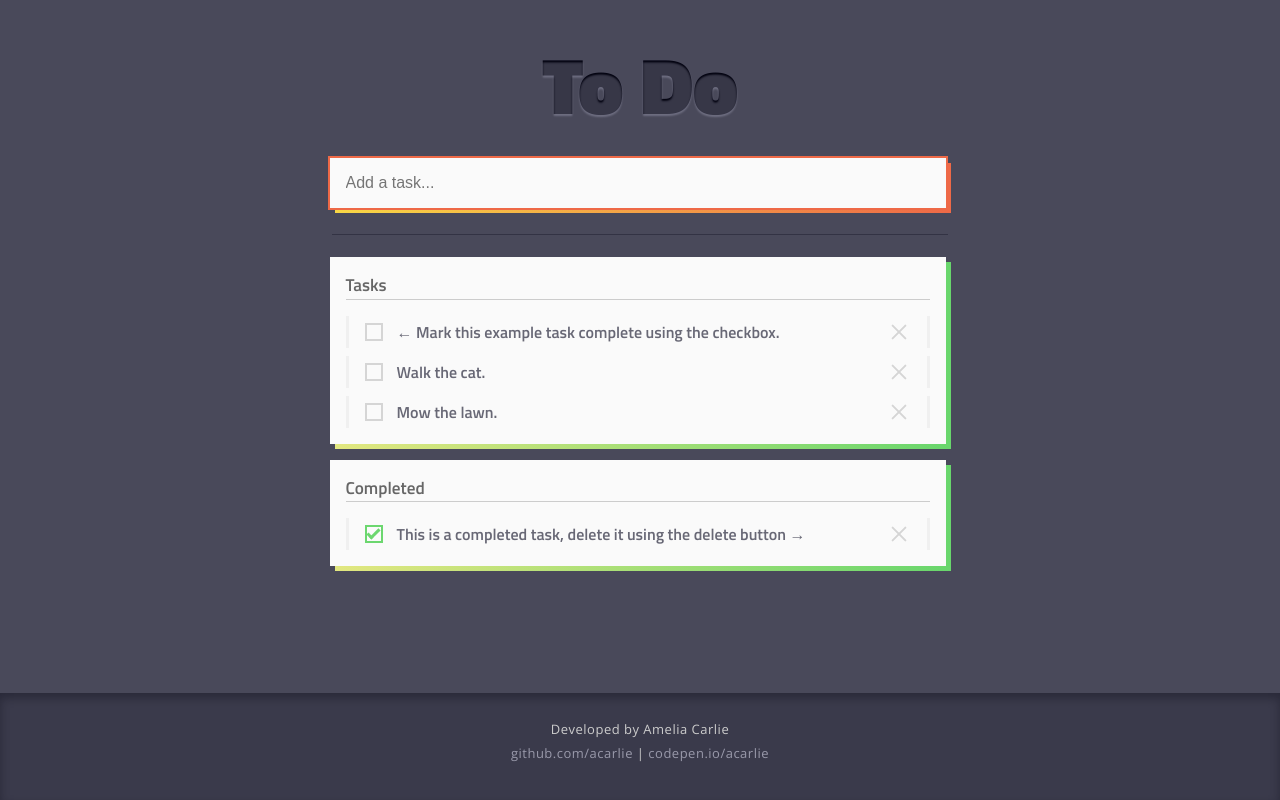
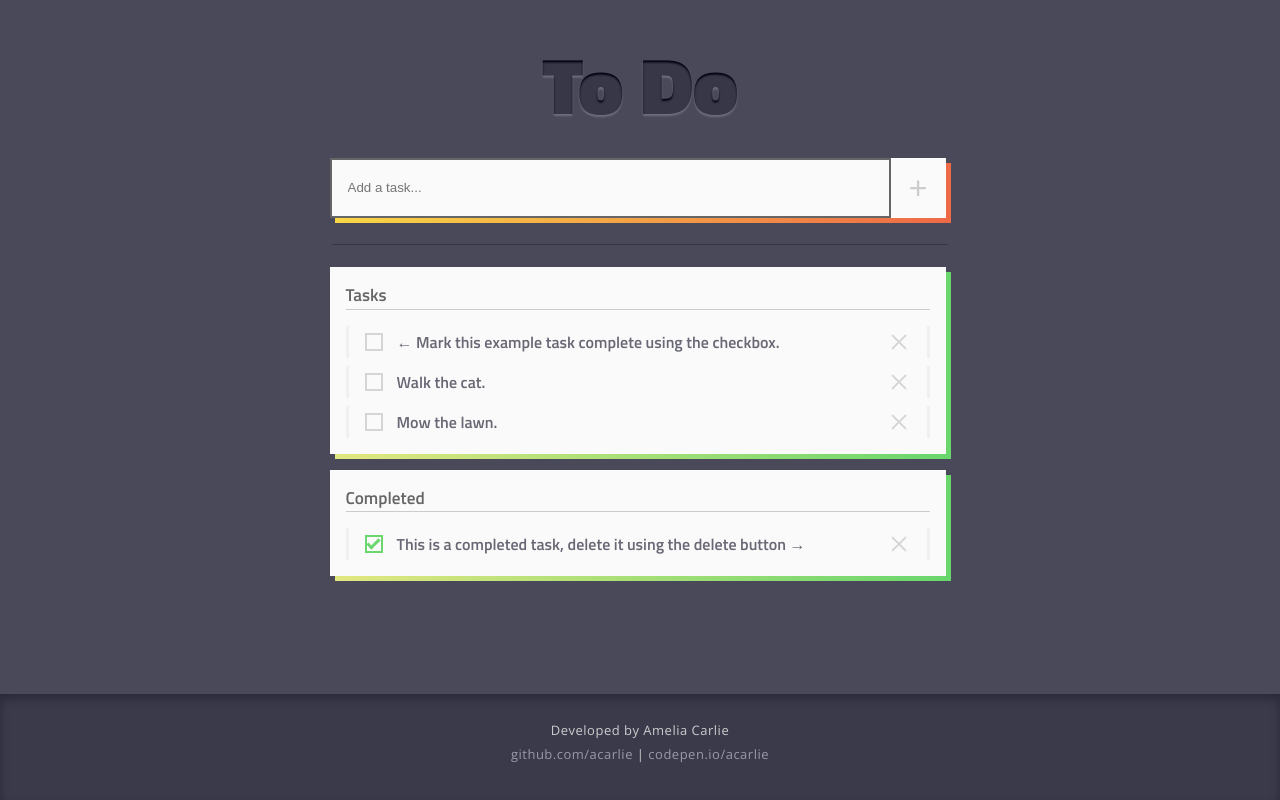
Before and after one commit to acarlie/angular_to_do, an Angular app: page / in a window 1280 px wide. Built offline with nearby package versions, Linux system fonts and the light colour scheme.

Commit message:
update(form): moved submit button out of sr-only span

```diff
--- a/src/app/app.component.html
+++ b/src/app/app.component.html
@@ -3,11 +3,11 @@
   <main class='main'>
     <app-header title='To Do'>
       <app-container [padding]='false' ariaLabel="Add a task">
-        <form (ngSubmit)="addToDo()" #taskForm="ngForm" aria-label="Add a task">
+        <form autocomplete="off" class="form" (ngSubmit)="addToDo()" #taskForm="ngForm" aria-label="Add a task">
           <label class="sr-only" for="task">Task name</label>
-          <input class='input-text--add' type="text" placeholder='Add a task...' autofocus=''
-            [(ngModel)]="newToDo.title" name="task" #task="ngModel" id="task">
-          <input class="sr-only" type="submit" value="Add task" />
+          <input class='form__input' type="text" placeholder='Add a task...' autofocus='' [(ngModel)]="newToDo.title"
+            name="task" #task="ngModel" id="task">
+          <input class="form__submit" type="submit" value="+" aria-label="Add task" />
         </form>
       </app-container>
     </app-header>
--- a/src/app/app.component.scss
+++ b/src/app/app.component.scss
@@ -1,31 +1,31 @@
 @import './../assets/scss/variables';
 @import './../assets/scss/mixins';
 
-.wrapper{
+.wrapper {
   display: flex;
   flex-direction: column;
   min-height: 100vh;
 }
 
-.main{
+.main {
   flex: 9;
   padding: $spacing-xl;
 }
 
 .sr-only {
-    position:absolute;
-    left:-10000px;
-    top:auto;
-    width:1px;
-    height:1px;
-    overflow:hidden;
+  position: absolute;
+  left: -10000px;
+  top: auto;
+  width: 1px;
+  height: 1px;
+  overflow: hidden;
 }
 
-.footer{
+.footer {
   flex: 1;
   justify-self: flex-end;
   padding: $spacing-xl;
-    box-shadow: 0px 5px 10px rgba(0,0,14,.3) inset;
+  box-shadow: 0px 5px 10px rgba(0, 0, 14, .3) inset;
   background-color: rgb(58, 58, 75);
   color: $color-neutral;
   text-align: center;
@@ -33,151 +33,54 @@
   line-height: $spacing-xl;
   letter-spacing: .5px;
 
-    &__link{
+  &__link {
     text-decoration: none;
-        &:link, &:visited, &:active{
+
+    &:link,
+    &:visited,
+    &:active {
       color: #99a;
     }
 
-        &:hover{
+    &:hover {
       color: #bbc;
     }
   }
 
 }
 
-.input{
-    &-text{
-        @include box;
+.form {
   font-size: $text-body;
   width: 100%;
+  display: flex;
 
-        &--add{
-            @extend .input-text;
+  &__input {
+    padding: $spacing-lg;
+    background-color: $color-white;
+    border: 2px solid $color-white;
+    width: 100%;
+
     &:focus {
-                box-shadow: 0 0 0 2px $color-secondary;
+      border: 2px solid $color-neutral-dk;
+    }
+  }
+
+  &__submit {
+    padding: $spacing-lg;
+    background-color: $color-white;
+    border: 2px solid $color-white;
+    font-size: 2rem;
+    line-height: 1.5rem;
+    color: $color-neutral;
+    transition: color .5s;
+
+    &:hover {
+      color: $color-neutral-dk;
+    }
+
+    &:focus {
+      border: 2px solid $color-neutral-dk;
+      color: $color-neutral-dk;
     }
   }
 }
-
-    &-check{
-
-        &__container{
-            user-select: none;
-            position: relative;
-            height: $text-body;
-        }
-
-        &__check{
-            opacity: 0;
-            background: red;
-            z-index: 5;
-            position: relative;
-            cursor: pointer;
-
-            &:focus + .input-check__custom, &:hover + .input-check__custom{
-                border: 2px solid $color-primary;
-            }
-
-            &:checked + .input-check__custom::after{
-                display: block;
-            }
-
-        }
-
-        &__custom{
-            display: inline-block;
-            position: absolute;
-            top: 0;
-            left: 0;
-            height: $text-body;
-            width: $text-body;
-            background-color: transparent;
-            border: 2px solid $color-neutral;
-            transition: border .5s;
-
-            &::after{
-                display: none;
-                position: absolute;
-                content: '';
-                left: 4px;
-                top: 0px;
-                width: 5px;
-                height: 10px;
-                border: solid $color-primary;
-                border-width: 0 2px 2px 0;
-                -webkit-transform: rotate(45deg);
-                -ms-transform: rotate(45deg);
-                transform: rotate(45deg);
-            }
-
-            &-checked{
-                @extend .input-check__custom;
-            }
-        }
-    }
-}
-
-.todo{
-    width: 100%;
-    margin-top: $spacing-lg;
-
-    &__item{
-        cursor: pointer;
-        opacity: .8;
-        margin-top: $spacing;
-        display: flex;
-        align-items: center;
-        transition: all .5s;
-        border-left: 3px solid $color-neutral-lt;
-        border-right: 3px solid $color-neutral-lt;
-        padding: $spacing-sm $spacing-lg;
-
-        &:focus, &:focus-within, &:hover{
-            outline: none;
-            opacity: 1;
-            border-left: 3px solid $color-neutral;
-            border-right: 3px solid $color-neutral;
-        }
-    }
-
-    &__text{
-        cursor: pointer;
-        width: 100%;
-        font-family: $font-headings;
-        padding: 0 $spacing-sm;
-    }
-
-    &__delete{
-        align-self: center;
-        position: relative;
-        padding: $spacing;
-
-        &::before, &::after{
-            content: ' ';
-            transition: background-color .5s;
-            position: absolute;
-            top: -1px;
-            left: 48%;
-            width: 2px;
-            height: 100%;
-            border-radius: 2px;
-            background-color: $color-neutral;
-        }
-
-        &::before{
-            transform: rotate(-45deg);
-        }
-
-        &::after{
-            transform: rotate(45deg);
-        }
-
-        &:hover::before,
-        &:hover::after,
-        &:focus::before,
-        &:focus::after{
-            background-color: $color-secondary
-        }
-    }
-}
--- a/src/app/app.component.ts
+++ b/src/app/app.component.ts
@@ -21,10 +21,6 @@ export class AppComponent {
     this.toDoDataService.addToDo(this.newToDo);
     this.notification = `${this.newToDo.title} added to task list`;
     this.newToDo = new ToDo();
-  }
-
-  onSubmit(value) {
-    console.log(this.newToDo);
   }
 
   toggleComplete(todo) {
--- a/src/app/to-do-item/to-do-item.component.html
+++ b/src/app/to-do-item/to-do-item.component.html
@@ -1,10 +1,11 @@
 <li class="todo__item">
-    <button class='input-check__container' (click)="toggleToDo(todo)" aria-label="Mark task complete" attr.aria-describedby="{{id}}">
-      <span class="input-check__check {{isComplete ? 'input-check__check--compete': ''}}"></span>
-      <span [class.input-check__custom]='!isComplete' [class.input-check__custom-checked]='isComplete'></span>
-    </button>
-    <span id="{{id}}" class="todo__text">{{todo.title}}</span>
-    <button class="todo__delete" (click)='deleteToDo(todo)' aria-label="Delete task" attr.aria-describedby="{{id}}">
-      <span class="todo__delete-inner"></span>
-    </button>
+  <button class='button-complete' (click)="toggleToDo(todo)" aria-label="Mark task complete"
+    attr.aria-describedby="{{id}}">
+    <span class="button-complete__check {{isComplete ? 'input-check__check--compete': ''}}"></span>
+    <span [class.button-complete__custom]='!isComplete' [class.button-complete__custom--checked]='isComplete'></span>
+  </button>
+  <span id="{{id}}" class="todo__text">{{todo.title}}</span>
+  <button class="button-delete" (click)='deleteToDo(todo)' aria-label="Delete task" attr.aria-describedby="{{id}}">
+    <span class="button-delete__inner"></span>
+  </button>
 </li>
--- a/src/app/to-do-item/to-do-item.component.scss
+++ b/src/app/to-do-item/to-do-item.component.scss
@@ -1,12 +1,46 @@
 @import './../../assets/scss/variables';
 @import './../../assets/scss/mixins';
 
-$focus: 0 0 0 2px #666;
+$focus: 0 0 0 2px $color-neutral-dk;
 
-.input{
-    &-check{
+.todo {
+  width: 100%;
+  margin-top: $spacing-lg;
 
-        &__container{
+  &__item {
+    opacity: .8;
+    margin-top: $spacing;
+    display: flex;
+    align-items: center;
+    transition: all .5s;
+    border-left: 3px solid $color-neutral-lt;
+    border-right: 3px solid $color-neutral-lt;
+    padding: $spacing-sm $spacing-lg;
+
+    &:focus,
+    &:focus-within,
+    &:hover {
+      outline: none;
+      opacity: 1;
+      border-left: 3px solid $color-neutral;
+      border-right: 3px solid $color-neutral;
+    }
+
+    &--disabled {
+      @include box;
+      background: $color-neutral-lt;
+      border-color: $color-neutral-lt;
+    }
+  }
+
+  &__text {
+    width: 100%;
+    font-family: $font-headings;
+    padding: 0 $spacing-sm;
+  }
+}
+
+.button-complete {
   position: relative;
   height: $text-body;
   margin-right: $spacing-lg;
@@ -20,25 +54,24 @@ $focus: 0 0 0 2px #666;
     height: 40px;
   }
 
-            &:focus .input-check__custom,
-            &:hover .input-check__custom{
+  &:focus .button-complete__custom,
+  &:hover .button-complete__custom {
     border: 2px solid $color-primary;
+  }
+
+  &:focus .button-complete__custom {
     box-shadow: $focus;
   }
 
-        }
-
-        &__check{
+  &__check {
     display: block;
     opacity: 0;
     z-index: 5;
     position: relative;
     cursor: pointer;
-
-
   }
 
-        &__custom{
+  &__custom {
     display: block;
     position: absolute;
     top: -1px;
@@ -49,7 +82,7 @@ $focus: 0 0 0 2px #666;
     border: 2px solid $color-neutral;
     transition: border .5s;
 
-            &::after{
+    &::after {
       display: none;
       position: absolute;
       content: '';
@@ -64,58 +97,24 @@ $focus: 0 0 0 2px #666;
       transform: rotate(45deg);
     }
 
-            &-checked{
-                @extend .input-check__custom;
+    &--checked {
+      @extend .button-complete__custom;
       border: 2px solid $color-primary;
+
       &::after {
         display: block;
       }
     }
   }
 }
-}
 
-.todo{
-    width: 100%;
-    margin-top: $spacing-lg;
-
-    &__item{
-        opacity: .8;
-        margin-top: $spacing;
-        display: flex;
-        align-items: center;
-        transition: all .5s;
-        border-left: 3px solid $color-neutral-lt;
-        border-right: 3px solid $color-neutral-lt;
-        padding: $spacing-sm $spacing-lg;
-
-        &:focus, &:focus-within, &:hover{
-            outline: none;
-            opacity: 1;
-            border-left: 3px solid $color-neutral;
-            border-right: 3px solid $color-neutral;
-        }
-
-
-        &--disabled{
-            @include box;
-            background: $color-neutral-lt;
-            border-color: $color-neutral-lt;
-        }
-    }
-
-    &__text{
-        width: 100%;
-        font-family: $font-headings;
-        padding: 0 $spacing-sm;
-    }
-
-    &__delete{
+.button-delete {
   position: relative;
   padding: .75rem;
   cursor: pointer;
 
-        &::before, &::after{
+  &::before,
+  &::after {
     content: ' ';
     transition: background-color .5s;
     position: absolute;
@@ -127,18 +126,18 @@ $focus: 0 0 0 2px #666;
     background-color: $color-neutral;
   }
 
-        &::before{
+  &::before {
     transform: rotate(-45deg);
   }
 
-        &::after{
+  &::after {
     transform: rotate(45deg);
   }
 
   &:hover::before,
   &:hover::after,
   &:focus::before,
-        &:focus::after{
+  &:focus::after {
     background-color: $color-secondary
   }
 
@@ -146,7 +145,7 @@ $focus: 0 0 0 2px #666;
     box-shadow: $focus;
   }
 
-        &-inner {
+  &__inner {
     position: relative;
     display: block;
 
@@ -160,4 +159,3 @@ $focus: 0 0 0 2px #666;
     }
   }
 }
-}
```
Lines whose indentation alone changed are shown as unchanged.
